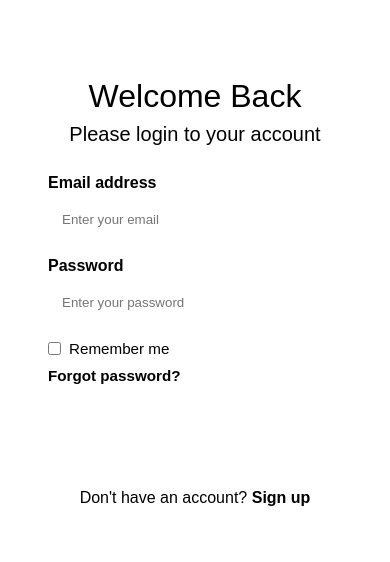
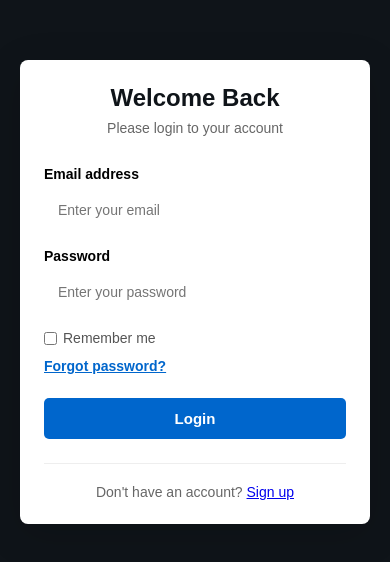
Before and after one commit to smangasmashntuli/Zabalaza-AI-Recruitment-System, a React (Create React App) app in the folder frontend/: page / in a window 390 px wide. Shown: the part 130-692 px from the top of the page. Built offline with nearby package versions, Linux system fonts and the light colour scheme; no server answers.

Commit message:
Refactor Login.css for improved styling and responsiveness

```diff
--- a/frontend/src/Login.css
+++ b/frontend/src/Login.css
@@ -3,39 +3,35 @@
   display: flex;
   align-items: center;
   justify-content: center;
-  padding: 24px;
-  background: var(--color-surface-muted);
-  font-size: var(--font-size-body);
-  font-weight: var(--font-weight-regular);
+  padding: 20px;
+  background: #0f1419;
 }
 
 .login-card {
   width: 100%;
-  max-width: 440px;
-  padding: 36px;
-  background: var(--color-surface);
-  border: 1px solid var(--color-border);
-  border-radius: 22px;
-  box-shadow: var(--shadow-soft);
+  max-width: 420px;
+  padding: 40px;
+  background: white;
+  border-radius: 8px;
+  box-shadow: 0 10px 40px rgba(0, 0, 0, 0.15);
 }
 
 .login-header {
   text-align: center;
-  margin-bottom: 28px;
+  margin-bottom: 30px;
 }
 
 .login-header h2 {
-  margin: 0 0 8px;
-  font-size: var(--font-size-heading);
-  font-weight: var(--font-weight-regular);
-  color: var(--color-text);
+  margin: 0;
+  font-size: 28px;
+  color: #0f1419;
+  font-weight: 700;
 }
 
 .login-header p {
-  margin: 0;
-  font-size: var(--font-size-subheading);
-  font-weight: var(--font-weight-regular);
-  color: var(--color-text-muted);
+  margin: 8px 0 0;
+  font-size: 14px;
+  color: #666;
 }
 
 .login-form {
@@ -44,120 +40,138 @@
 }
 
 .form-group {
-  margin-bottom: 18px;
+  margin-bottom: 20px;
 }
 
 .form-group label {
   display: block;
   margin-bottom: 8px;
-  color: var(--color-text);
+  font-size: 14px;
   font-weight: 600;
+  color: #333;
 }
 
 .form-group input {
   width: 100%;
   padding: 12px 14px;
-  border: 1px solid var(--color-border);
-  border-radius: 12px;
-  background: #fff;
-  color: var(--color-text);
-  outline: none;
-  transition: border-color 0.2s ease, box-shadow 0.2s ease;
+  font-size: 14px;
+  border: 1px solid #ddd;
+  border-radius: 5px;
+  background: #fafafa;
+  transition: border-color 0.3s, box-shadow 0.3s;
+  box-sizing: border-box;
 }
 
 .form-group input:focus {
-  border-color: var(--color-primary);
-  box-shadow: 0 0 0 4px rgba(37, 99, 235, 0.12);
+  outline: none;
+  border-color: #0066cc;
+  box-shadow: 0 0 0 3px rgba(0, 102, 204, 0.1);
+  background: white;
 }
 
 .form-group input.error {
-  border-color: var(--color-danger);
+  border-color: #dc2626;
 }
 
 .error-message {
   display: block;
   margin-top: 6px;
-  color: var(--color-danger);
-  font-size: 0.85rem;
+  font-size: 13px;
+  color: #dc2626;
 }
 
 .api-error-message {
-  margin-bottom: 18px;
-  padding: 12px 14px;
+  margin-bottom: 16px;
+  padding: 12px;
   border: 1px solid #fecaca;
-  border-radius: 12px;
-  background: #fef2f2;
-  color: var(--color-danger);
+  border-radius: 5px;
+  background: #fee;
+  color: #dc2626;
   text-align: center;
+  font-size: 14px;
 }
 
 .form-options {
   display: flex;
   align-items: center;
   justify-content: space-between;
-  margin-bottom: 22px;
-  color: var(--color-text-muted);
-  font-size: 0.95rem;
+  margin-bottom: 24px;
+  font-size: 14px;
 }
 
 .remember-me {
   display: flex;
   align-items: center;
-  gap: 8px;
+  gap: 6px;
   cursor: pointer;
+  color: #555;
 }
 
-.forgot-password,
-.login-footer a {
-  color: var(--color-primary);
-  text-decoration: none;
+.forgot-password {
+  background: none;
+  border: none;
+  color: #0066cc;
+  cursor: pointer;
+  font-size: 14px;
   font-weight: 600;
+  padding: 0;
+  transition: color 0.2s;
 }
 
-.forgot-password:hover,
-.login-footer a:hover {
-  color: var(--color-primary-dark);
+.forgot-password:hover {
+  color: #0052a3;
 }
 
 .login-button {
   width: 100%;
-  padding: 13px 16px;
-  border: 0;
-  border-radius: 12px;
-  background: var(--color-primary);
-  color: #fff;
-  font-weight: 700;
+  padding: 12px;
+  margin-bottom: 0;
+  font-size: 15px;
+  font-weight: 600;
+  color: white;
+  background: #0066cc;
+  border: none;
+  border-radius: 5px;
   cursor: pointer;
-  transition: background 0.2s ease, transform 0.2s ease;
+  transition: transform 0.2s, box-shadow 0.2s;
 }
 
 .login-button:hover:not(:disabled) {
-  background: var(--color-primary-dark);
-  transform: translateY(-1px);
+  background: #0052a3;
+  transform: translateY(-2px);
+  box-shadow: 0 5px 20px rgba(0, 102, 204, 0.4);
 }
 
 .login-button:disabled {
-  opacity: 0.7;
+  opacity: 0.6;
   cursor: not-allowed;
 }
 
 .login-footer {
   margin-top: 24px;
-  padding-top: 18px;
-  border-top: 1px solid var(--color-border);
+  padding-top: 20px;
+  border-top: 1px solid #eee;
   text-align: center;
-  color: var(--color-text-muted);
+  font-size: 14px;
+  color: #666;
+}
+
+.login-footer p {
+  margin: 0;
 }
 
 @media (max-width: 520px) {
   .login-card {
     padding: 24px;
-    border-radius: 18px;
+  }
+
+  .login-header h2 {
+    font-size: 24px;
   }
 
   .form-options {
     flex-direction: column;
     align-items: flex-start;
-    gap: 10px;
+    gap: 12px;
   }
 }
```
